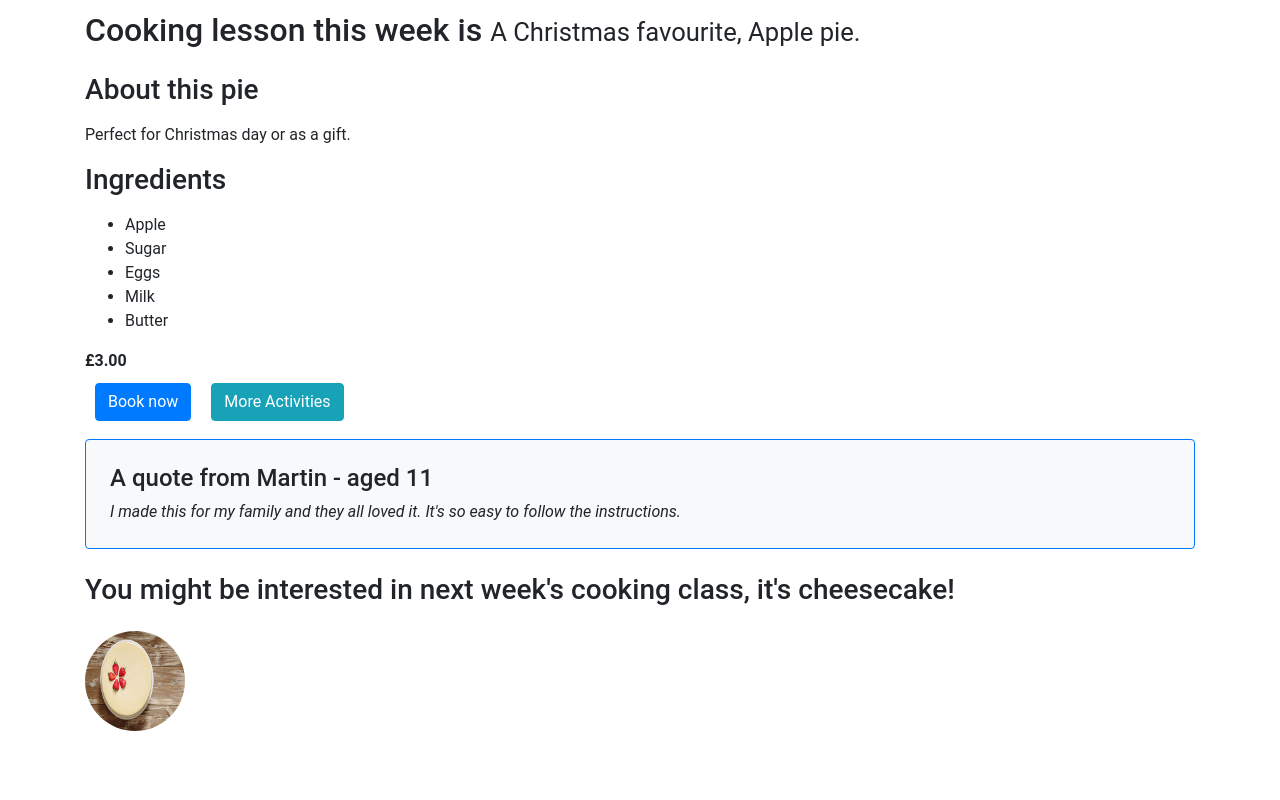
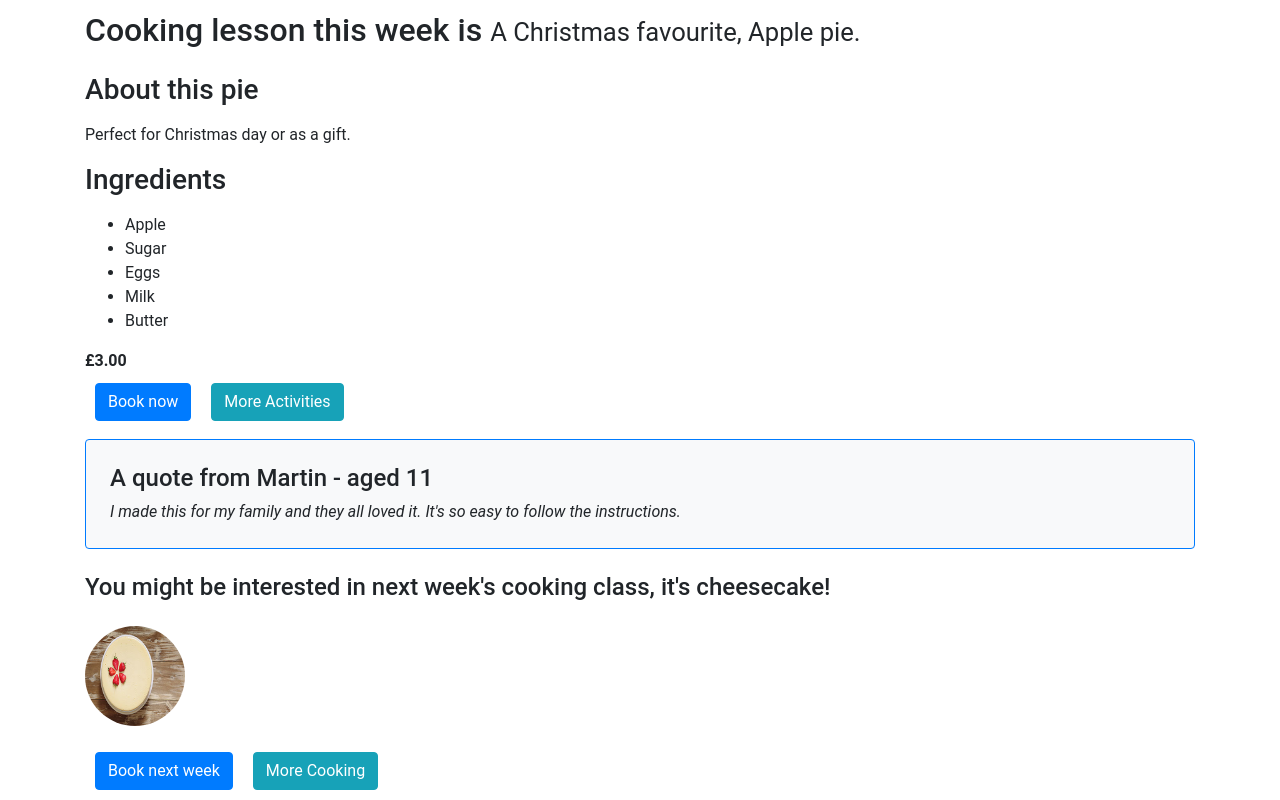
Before and after one commit to Kids-Zone/kz_react, a React (Create React App) app: page / in a window 1280 px wide. Shown: the part 261-1061 px from the top of the page. Before the commit the page ends 1008 px from the top, so only its background shows below. Built offline with nearby package versions, Linux system fonts and the light colour scheme.

Commit message:
added more options to book in advance

```diff
--- a/src/Components/SessionOverview/SessionOverview.js
+++ b/src/Components/SessionOverview/SessionOverview.js
@@ -47,7 +47,7 @@ const SessionOverview = props => <div>
                 </p>
             </div>
 
-            <h3 class="my-4">You might be interested in next week's cooking class, it's cheesecake!</h3>
+            <h4 class="my-4">You might be interested in next week's cooking class, it's cheesecake!</h4>
 
             <div class="row">
                 <div class="col-md-3 col-sm-6 mb-3">
@@ -56,6 +56,14 @@ const SessionOverview = props => <div>
                     </a>
                 </div>
             </div>
+            <div class="row">
+                <div class="col-md-4">
+                    <div class="btn-toolbar">
+                        <button class="btn btn-primary">Book next week</button>
+                        <button class="btn btn-info">More Cooking</button>
+                    </div>
+                </div>
+            </div>
         </div>
 
 </div>
```
Also changed, not shown: 1 other file (tests, documents, lock files or other folders).
